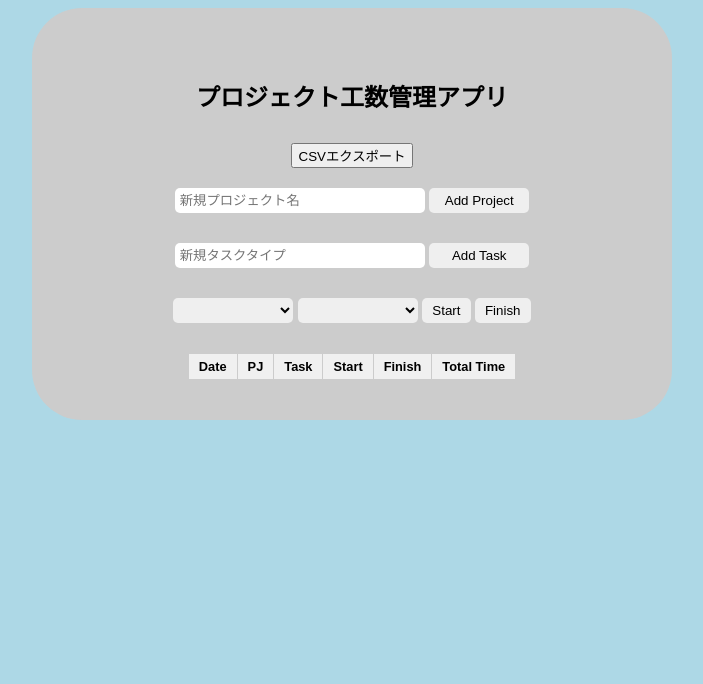
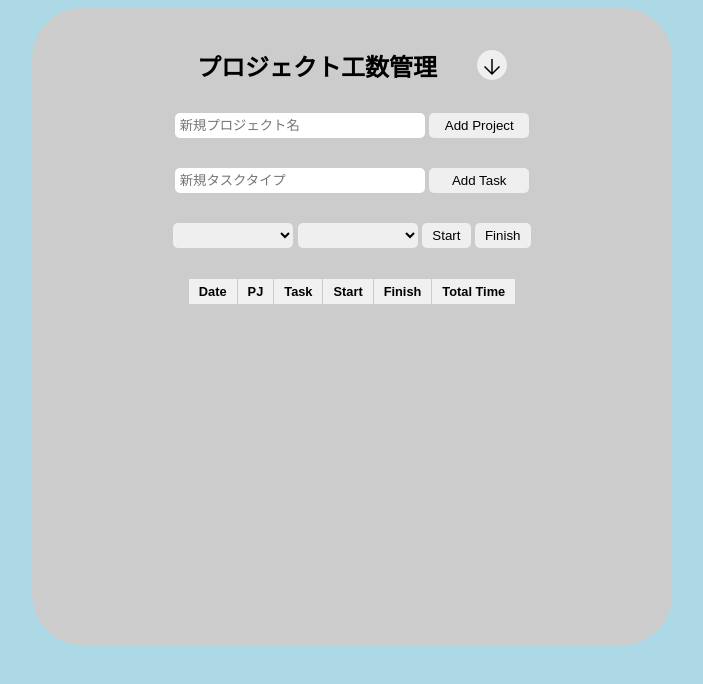
Before and after one commit to KanaeKobayashi/kadai04_, a plain HTML site: page index.html in a window 1280 px wide. Shown: the whole page, without its empty margins (288-991 px from the left). Drawn offline with nearby package versions, Linux system fonts and the light colour scheme.

Commit message:
cssで整えた

```diff
--- a/css/style.css
+++ b/css/style.css
@@ -1,29 +1,48 @@
 body {
   font-family: Arial, sans-serif;
   text-align: center;
-    background-color: #FFF8E9; /* デフォルトの背景色 */
+  background-color: #fff8e9; /* デフォルトの背景色 */
 }
 button,
 input,
 select {
   margin: 10px 0;
+  cursor: pointer;
 }
-.project{
+.header {
+  display: flex;
+  justify-content: center;
+  align-items: center;
+  margin: 0;
+}
+.csvExp {
+  display: flex;
+  justify-content: center;
+  vertical-align: middle;
+  margin: 0 0 0 40px;
+  padding: 5px;
+  border-radius: 50%;
+  width: 30px;
+  height: 30px;
+  font-size: 10px;
+  border: 1px;
+}
+.project {
   width: 20%;
   height: 25px;
   border-radius: 5px;
   border: 1px;
 }
-.taskType{
+.taskType {
   width: 20%;
   height: 25px;
   border-radius: 5px;
   border: 1px;
 }
-.addBtn{
-  width:100px
+.addBtn {
+  width: 100px;
 }
-.newText{
+.newText {
   width: 40%;
 }
 .container {
@@ -35,7 +54,6 @@ select {
 }
 
 h2 {
-    padding-top: 30px;
   text-align: center;
 }
 
@@ -81,7 +99,12 @@ table {
 }
 
 table td {
-
   text-align: center;
   font-size: 0.8rem;
 }
+
+.material-symbols-outlined {
+  display: flex;
+  align-items: center;
+  font-variation-settings: "FILL" 0, "wght" 400, "GRAD" 0, "opsz" 48;
+}
--- a/index.html
+++ b/index.html
@@ -6,11 +6,23 @@
     <meta name="viewport" content="width=device-width, initial-scale=1.0" />
     <title>Document</title>
     <link rel="stylesheet" href="css/style.css" />
+    <link
+      rel="stylesheet"
+      href="https://fonts.googleapis.com/css2?family=Material+Symbols+Outlined:opsz,wght,FILL,GRAD@20..48,100..700,0..1,-50..200"
+    />
+    <link
+      rel="stylesheet"
+      href="https://fonts.googleapis.com/css2?family=Material+Symbols+Outlined:opsz,wght,FILL,GRAD@48,400,0,0"
+    />
   </head>
   <body onload="startBackgroundTimer()">
     <div class="container">
-      <h2>プロジェクト工数管理アプリ</h2>
-      <button onclick="exportToCSV()">CSVエクスポート</button>
+      <div class="header">
+        <h2 class="title">プロジェクト工数管理</h2>
+        <button class="csvExp" onclick="exportToCSV()">
+          <span class="material-symbols-outlined"> arrow_downward </span>
+        </button>
+      </div>
       <div class="input-section">
         <input
           type="text"
@@ -38,7 +50,7 @@
 
       <div class="status-section">
         <table id="history"></table>
-        <!-- <canvas id="chart"></canvas> -->
+        <canvas id="chart"></canvas>
       </div>
     </div>
 
--- a/js/main.js
+++ b/js/main.js
@@ -3,31 +3,31 @@ let currentTask = null;
 function getCurrentTime() {
   const now = new Date();
   const year = now.getFullYear().toString();
-  const month = (now.getMonth() + 1).toString().padStart(2, '0');
-  const day = now.getDate().toString().padStart(2, '0');
-  const hours = now.getHours().toString().padStart(2, '0');
-  const minutes = now.getMinutes().toString().padStart(2, '0');
+  const month = (now.getMonth() + 1).toString().padStart(2, "0");
+  const day = now.getDate().toString().padStart(2, "0");
+  const hours = now.getHours().toString().padStart(2, "0");
+  const minutes = now.getMinutes().toString().padStart(2, "0");
   return `${year}-${month}-${day} ${hours}:${minutes}`;
 }
 
 function addProject() {
-  const newProject = document.getElementById('newProject').value;
+  const newProject = document.getElementById("newProject").value;
   if (!newProject) {
     return;
   }
-  const projects = JSON.parse(localStorage.getItem('projects')) || [];
+  const projects = JSON.parse(localStorage.getItem("projects")) || [];
   projects.push(newProject);
-  localStorage.setItem('projects', JSON.stringify(projects));
-  document.getElementById('newProject').value = '';
+  localStorage.setItem("projects", JSON.stringify(projects));
+  document.getElementById("newProject").value = "";
   displayProjects();
 }
 
 function displayProjects() {
-  const projects = JSON.parse(localStorage.getItem('projects')) || [];
-  const projectElement = document.getElementById('project');
-  projectElement.innerHTML = '';
+  const projects = JSON.parse(localStorage.getItem("projects")) || [];
+  const projectElement = document.getElementById("project");
+  projectElement.innerHTML = "";
   for (let project of projects) {
-    const option = document.createElement('option');
+    const option = document.createElement("option");
     option.value = project;
     option.textContent = project;
     projectElement.appendChild(option);
@@ -35,23 +35,23 @@ function displayProjects() {
 }
 
 function addTaskType() {
-  const newTaskType = document.getElementById('newTaskType').value;
+  const newTaskType = document.getElementById("newTaskType").value;
   if (!newTaskType) {
     return;
   }
-  const taskTypes = JSON.parse(localStorage.getItem('taskTypes')) || [];
+  const taskTypes = JSON.parse(localStorage.getItem("taskTypes")) || [];
   taskTypes.push(newTaskType);
-  localStorage.setItem('taskTypes', JSON.stringify(taskTypes));
-  document.getElementById('newTaskType').value = '';
+  localStorage.setItem("taskTypes", JSON.stringify(taskTypes));
+  document.getElementById("newTaskType").value = "";
   displayTaskTypes();
 }
 
 function displayTaskTypes() {
-  const taskTypes = JSON.parse(localStorage.getItem('taskTypes')) || [];
-  const taskTypeElement = document.getElementById('taskType');
-  taskTypeElement.innerHTML = '';
+  const taskTypes = JSON.parse(localStorage.getItem("taskTypes")) || [];
+  const taskTypeElement = document.getElementById("taskType");
+  taskTypeElement.innerHTML = "";
   for (let taskType of taskTypes) {
-    const option = document.createElement('option');
+    const option = document.createElement("option");
     option.value = taskType;
     option.textContent = taskType;
     taskTypeElement.appendChild(option);
@@ -59,22 +59,22 @@ function displayTaskTypes() {
 }
 
 function startTask() {
-  const project = document.getElementById('project').value;
-  const taskType = document.getElementById('taskType').value;
+  const project = document.getElementById("project").value;
+  const taskType = document.getElementById("taskType").value;
   const startTime = getCurrentTime();
   currentTask = {
     id: new Date().getTime(), // 現在のタイムスタンプをユニークなIDとして使用
     project,
     taskType,
-    startTime
+    startTime,
   };
   displayCurrentStatus();
 }
 
 function removeTask(id) {
-  let history = JSON.parse(localStorage.getItem('history')) || [];
-  history = history.filter(item => item.id !== id); // IDが一致するアイテムをフィルタリング
-  localStorage.setItem('history', JSON.stringify(history));
+  let history = JSON.parse(localStorage.getItem("history")) || [];
+  history = history.filter((item) => item.id !== id); // IDが一致するアイテムをフィルタリング
+  localStorage.setItem("history", JSON.stringify(history));
   displayHistory();
   drawChart();
 }
@@ -89,11 +89,14 @@ function calculateMinutesWorked(startTime, endTime) {
 function endTask() {
   const endTime = getCurrentTime();
   currentTask.endTime = endTime;
-  currentTask.minutesWorked = calculateMinutesWorked(currentTask.startTime, currentTask.endTime);
+  currentTask.minutesWorked = calculateMinutesWorked(
+    currentTask.startTime,
+    currentTask.endTime
+  );
 
-  let history = JSON.parse(localStorage.getItem('history')) || [];
+  let history = JSON.parse(localStorage.getItem("history")) || [];
   history.push(currentTask);
-  localStorage.setItem('history', JSON.stringify(history));
+  localStorage.setItem("history", JSON.stringify(history));
 
   currentTask = null;
   displayHistory();
@@ -101,15 +104,15 @@ function endTask() {
 }
 
 function displayHistory() {
-    const history = JSON.parse(localStorage.getItem('history')) || [];
-    const historyTable = document.getElementById('history');
-    historyTable.innerHTML = '';
+  const history = JSON.parse(localStorage.getItem("history")) || [];
+  const historyTable = document.getElementById("history");
+  historyTable.innerHTML = "";
 
   // ヘッダー行を作成
-    const headerRow = document.createElement('tr');
-    const headers = ['Date', 'PJ', 'Task', 'Start', 'Finish', 'Total Time'];
+  const headerRow = document.createElement("tr");
+  const headers = ["Date", "PJ", "Task", "Start", "Finish", "Total Time"];
   for (let header of headers) {
-      const th = document.createElement('th');
+    const th = document.createElement("th");
     th.textContent = header;
     headerRow.appendChild(th);
   }
@@ -117,41 +120,41 @@ function displayHistory() {
 
   // 各アイテムを表に追加
   for (let item of history) {
-        const itemRow = document.createElement('tr');
+    const itemRow = document.createElement("tr");
 
-      const dateCell = document.createElement('td');
+    const dateCell = document.createElement("td");
     dateCell.textContent = item.startTime.substring(0, 10);
     itemRow.appendChild(dateCell);
 
-      const projectCell = document.createElement('td');
+    const projectCell = document.createElement("td");
     projectCell.textContent = item.project;
     itemRow.appendChild(projectCell);
 
-      const taskCell = document.createElement('td');
+    const taskCell = document.createElement("td");
     taskCell.textContent = item.taskType;
     itemRow.appendChild(taskCell);
 
-      const startCell = document.createElement('td');
+    const startCell = document.createElement("td");
     const startTime = item.startTime.substring(11); // 時刻部分のみ抽出
     startCell.textContent = startTime;
     itemRow.appendChild(startCell);
 
-      const endCell = document.createElement('td');
+    const endCell = document.createElement("td");
     const endTime = item.endTime.substring(11); // 時刻部分のみ抽出
     endCell.textContent = endTime;
     itemRow.appendChild(endCell);
 
-      const minutesCell = document.createElement('td');
+    const minutesCell = document.createElement("td");
     if (item.minutesWorked !== undefined) {
       const minutesWorked = item.minutesWorked.toFixed(2);
       minutesCell.textContent = minutesWorked;
     }
     itemRow.appendChild(minutesCell);
 
-      const deleteCell = document.createElement('td');
-      const deleteButton = document.createElement('button');
-      deleteButton.textContent = '削除';
-      deleteButton.addEventListener('click', function () {
+    const deleteCell = document.createElement("td");
+    const deleteButton = document.createElement("button");
+    deleteButton.textContent = "削除";
+    deleteButton.addEventListener("click", function () {
       removeTask(item.id);
     });
     deleteCell.appendChild(deleteButton);
@@ -161,97 +164,98 @@ function displayHistory() {
   }
 }
 
-
 function displayCurrentStatus() {
   if (currentTask) {
-    const historyElement = document.getElementById('history');
+    const historyElement = document.getElementById("history");
     historyElement.innerHTML = ` ${currentTask.project},  ${currentTask.taskType} <br>Start: ${currentTask.startTime}<br> - 進行中...`;
   }
 }
 
-// function drawChart() {
-//     const history = JSON.parse(localStorage.getItem('history')) || [];
+function drawChart() {
+  const history = JSON.parse(localStorage.getItem("history")) || [];
 
-//     let labels = [];
-//     let data = [];
-//     let backgroundColors = [];
+  let labels = [];
+  let data = [];
+  let backgroundColors = [];
 
-//     for (let item of history) {
-//       const label = `${item.project} - ${item.taskType}`;
-//       if (!labels.includes(label)) {
-//         labels.push(label);
-//         data.push(item.hoursWorked);
-//         // グラフの要素ごとに異なる色を設定する
-//         const color = getRandomColor();
-//         backgroundColors.push(color);
-//       } else {
-//         const index = labels.indexOf(label);
-//         data[index] += item.hoursWorked;
-//       }
-//     }
+  for (let item of history) {
+    const label = `${item.project} - ${item.taskType}`;
+    if (!labels.includes(label)) {
+      labels.push(label);
+      data.push(item.hoursWorked);
+      // グラフの要素ごとに異なる色を設定する
+      const color = getRandomColor();
+      backgroundColors.push(color);
+    } else {
+      const index = labels.indexOf(label);
+      data[index] += item.hoursWorked;
+    }
+  }
 
-//     const ctx = document.getElementById('chart').getContext('2d');
+  const ctx = document.getElementById("chart").getContext("2d");
 
-//     // 既存のチャートを破棄する
-//     if (Chart.instances.length > 0) {
-//       Chart.instances.forEach(chart => {
-//         chart.destroy();
-//       });
-//     }
+  // 既存のチャートを破棄する
+  if (Chart.instances.length > 0) {
+    Chart.instances.forEach((chart) => {
+      chart.destroy();
+    });
+  }
 
-//     new Chart(ctx, {
-//       type: 'doughnut',
-//       data: {
-//         labels: labels,
-//         datasets: [{
-//           label: '作業時間 (時間)',
-//           data: data,
-//           backgroundColor: backgroundColors,
-//           borderColor: 'rgba(75, 192, 192, 1)',
-//           borderWidth: 1
-//         }]
-//       },
-//       options: {
-//         plugins: {
-//           legend: {
-//             position: 'right'
-//           }
-//         }
-//       }
-//     });
-//   }
+  new Chart(ctx, {
+    type: "doughnut",
+    data: {
+      labels: labels,
+      datasets: [
+        {
+          label: "作業時間 (時間)",
+          data: data,
+          backgroundColor: backgroundColors,
+          borderColor: "rgba(75, 192, 192, 1)",
+          borderWidth: 1,
+        },
+      ],
+    },
+    options: {
+      plugins: {
+        legend: {
+          position: "right",
+        },
+      },
+    },
+  });
+}
 
-// function getRandomColor() {
-//   // ランダムなRGB値を生成する
-//   const r = Math.floor(Math.random() * 256);
-//   const g = Math.floor(Math.random() * 256);
-//   const b = Math.floor(Math.random() * 256);
-//   // CSSカラー文字列に変換して返す
-//   return `rgba(${r}, ${g}, ${b}, 0.2)`;
-// }
+function getRandomColor() {
+  // ランダムなRGB値を生成する
+  const r = Math.floor(Math.random() * 256);
+  const g = Math.floor(Math.random() * 256);
+  const b = Math.floor(Math.random() * 256);
+  // CSSカラー文字列に変換して返す
+  return `rgba(${r}, ${g}, ${b}, 0.2)`;
+}
 
 // csvデータを作って吐き出す
 function convertToCSV(data) {
   const csvRows = [];
   const headers = Object.keys(data[0]);
-  csvRows.push(headers.join(','));
+  csvRows.push(headers.join(","));
 
   for (const row of data) {
-    const values = headers.map(header => {
+    const values = headers.map((header) => {
       const field = row[header];
-      const escaped = ('' + field).replace(/"/g, '\\"');
+      const escaped = ("" + field).replace(/"/g, '\\"');
       return `"${escaped}"`;
     });
-    csvRows.push(values.join(','));
+    csvRows.push(values.join(","));
   }
 
-  return csvRows.join('\n');
+  return csvRows.join("\n");
 }
 
 function downloadCSV(filename, data) {
-  const blob = new Blob([data], { type: 'text/csv' });
+  const blob = new Blob([data], { type: "text/csv" });
   const url = URL.createObjectURL(blob);
-  const link = document.createElement('a');
+  const link = document.createElement("a");
   link.href = url;
   link.download = filename;
   link.click();
@@ -259,22 +263,22 @@ function downloadCSV(filename, data) {
 }
 
 function exportToCSV() {
-  const history = JSON.parse(localStorage.getItem('history')) || [];
+  const history = JSON.parse(localStorage.getItem("history")) || [];
   const csvData = convertToCSV(history);
-  downloadCSV('history.csv', csvData);
+  downloadCSV("history.csv", csvData);
 }
 
 function changeBackgroundColor() {
   const currentHour = new Date().getHours();
 
-  let backgroundColor = '';
+  let backgroundColor = "";
 
   if (currentHour >= 6 && currentHour < 12) {
-    backgroundColor = 'lightblue'; // 朝は青
+    backgroundColor = "lightblue"; // 朝は青
   } else if (currentHour >= 12 && currentHour < 18) {
-    backgroundColor = 'lightyellow'; // 昼は薄い黄色
+    backgroundColor = "#d0e2be"; // 昼は薄い緑色
   } else {
-    backgroundColor = 'lightbrown'; // 夜は薄い茶色
+    backgroundColor = "#FFEEFF"; // 夜は薄い紫色
   }
 
   document.body.style.backgroundColor = backgroundColor;
@@ -289,5 +293,5 @@ function startBackgroundTimer() {
 displayProjects();
 displayTaskTypes();
 displayHistory();
-// drawChart();
+drawChart();
 startBackgroundTimer();
```
Lines whose indentation alone changed are shown as unchanged.
